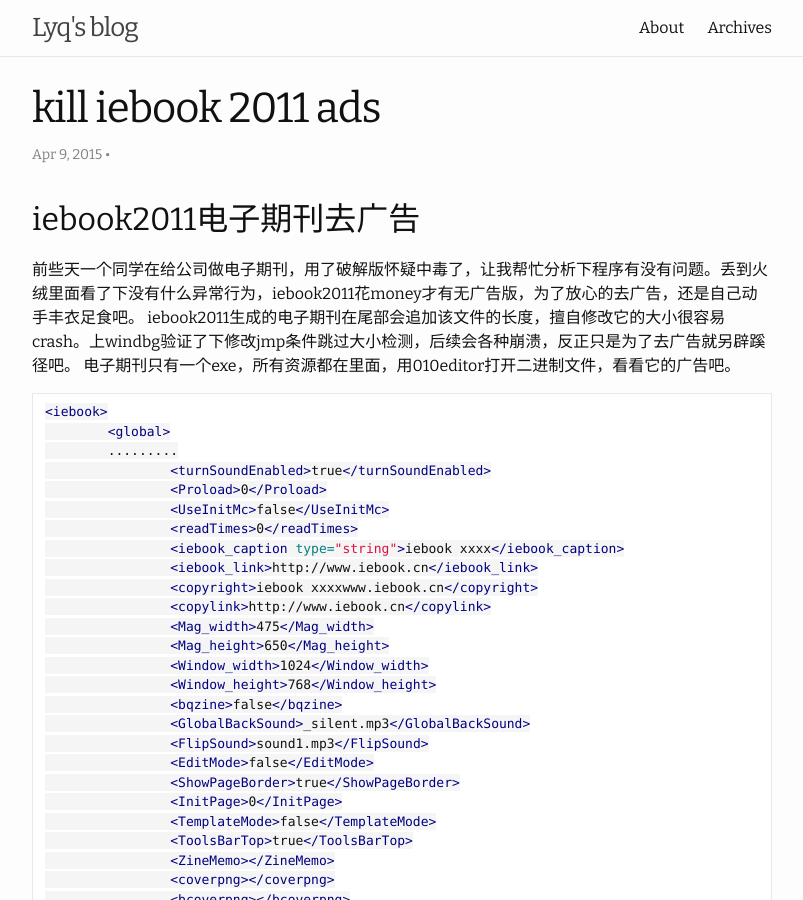
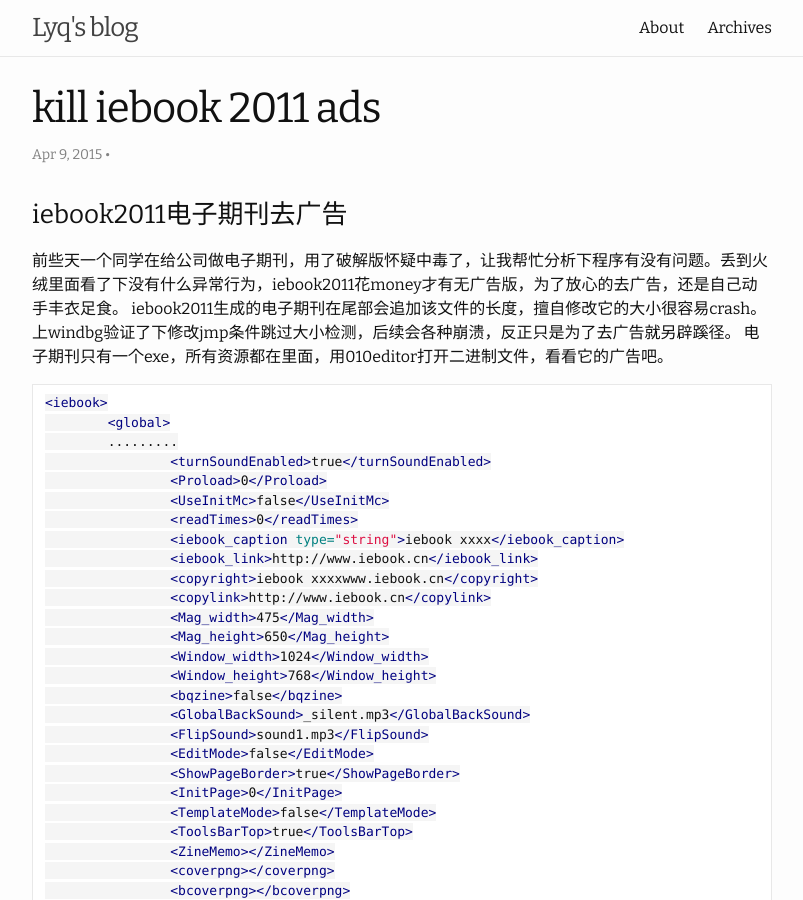
Before and after one commit to Lyq1st/blog, a Jekyll site: the page built from _posts/2015-04-09-kill-iebook-2011-ads.markdown, in a window 1280 px wide and 900 px high. Shown: the whole window, without its empty margins (238-1041 px from the left). Built offline with Jekyll 4.4.1, drawn with Linux system fonts in a browser that asks for light colours; Markdown is read by kramdown in place of the engine named in the settings; comment, search, counter and statistics services are not loaded.

````diff
--- a/_posts/2015-04-08-New-Job-New-Start.markdown
+++ b/_posts/2015-04-08-New-Job-New-Start.markdown
@@ -10,7 +10,7 @@ keywords: new start
 redirect_from: /p/20150408/
 ---
 
-## New Job, New Start
+### New Job, New Start
 
 离开SW LAB，做一名安静的安全研究员吧!
 
--- a/_posts/2015-04-08-to-install-chrome-extension-silently.markdown
+++ b/_posts/2015-04-08-to-install-chrome-extension-silently.markdown
@@ -11,7 +11,7 @@ keywords: 静默 安装 chrome extension To Install Chrome Extension Silently
 redirect_from: /p/20150408/
 ---
 
-## 技术背景
+### 技术背景
 
 chrome 用户量现在越来越多，很多产品做chrome扩展都想能够降低用户思考成本，一键安装。chrome extension store 在国内由于xx原因访问困难，即便是用户知道扩展链接，也难以自己安装。因此很多产品也在尝试静默安装扩展，看起来有点流氓
 但是技术上不能说这是坏的，看你如何利用，目的是啥。
@@ -94,7 +94,7 @@ chrome 用户量现在越来越多，很多产品做chrome扩展都想能够降
 
 [Other Deployment Options]: https://github.com/lb-crx/doc/blob/master/source/1-guide/OtherDeploymentOptions.rst
 ---
-## chrome extension preferences 校验机制
+### chrome extension preferences 校验机制
 
 
 要分析校验机制最快的办法就是扒chrome源码部分了，这部分的是现在 `preferences`中。
@@ -146,7 +146,7 @@ PrefHashCalculator::ValidationResult PrefHashCalculator::Validate(
 大致逻辑是`hash device_id + path + value_as_string`, `path` 与扩展ID相关，`value_as_string`与配置项相关。下面模拟chrome每一个计算的步骤，能够给出一个合法的校验值，从而绕过chrome对扩展配置检查，符合校验值。
 
 ---
-## 构造配置合法校验值
+### 构造配置合法校验值
 
 - 计算`device_id`
 
--- a/_posts/2015-04-09-kill-iebook-2011-ads.markdown
+++ b/_posts/2015-04-09-kill-iebook-2011-ads.markdown
@@ -11,10 +11,10 @@ keywords: 去除 iebook 2011 广告
 redirect_from: /p/20150409/
 ---
 
-## iebook2011电子期刊去广告
+### iebook2011电子期刊去广告
 
-前些天一个同学在给公司做电子期刊，用了破解版怀疑中毒了，让我帮忙分析下程序有没有问题。丢到火绒里面看了下没有什么异常行为，iebook2011花money才有无广告版，为了放心的去广告，还是自己动手丰衣足食吧。
-iebook2011生成的电子期刊在尾部会追加该文件的长度，擅自修改它的大小很容易crash。上windbg验证了下修改jmp条件跳过大小检测，后续会各种崩溃，反正只是为了去广告就另辟蹊径吧。
+前些天一个同学在给公司做电子期刊，用了破解版怀疑中毒了，让我帮忙分析下程序有没有问题。丢到火绒里面看了下没有什么异常行为，iebook2011花money才有无广告版，为了放心的去广告，还是自己动手丰衣足食。
+iebook2011生成的电子期刊在尾部会追加该文件的长度，擅自修改它的大小很容易crash。上windbg验证了下修改jmp条件跳过大小检测，后续会各种崩溃，反正只是为了去广告就另辟蹊径。
 电子期刊只有一个exe，所有资源都在里面，用010editor打开二进制文件，看看它的广告吧。
 
 ```xml
@@ -67,7 +67,7 @@ iebook2011生成的电子期刊在尾部会追加该文件的长度，擅自修
 
 <!-- more -->
 
-##KILL ADS
+### KILL ADS
 
 剩下就是很多体力活了，猜测它的校验机制，这里直接给出结论，只验证的了文件的大小。当然最好要保证文件各个偏移结构不变，要不然容易自找麻烦。
 首先去掉page页，方法很多例如填充一样多的空格、直接用`<!-- -->`在长度相同的前提下注释掉，另一种就是修改它的xml中节点的属性。修改属性会带来缺页，不够完美，全部置为`0x20`就能够完美去除了。广告`page`中包含特征串`0BCEB8E4`，类似于`guid`的一个值，windows 开发中大家都喜欢用来作为唯一标识。`iebook_caption`中就是左上角显示的文字，`<copyright>`是下面广告相关的，思路有了，不需要的东西就用空格清理掉吧，想替换的位置自行替换。下面贴出代码：
````
Also changed, not shown: _posts/2015-04-11-chrome-native-message-passing-keep-alive.markdown (added, +13 -0 lines).
